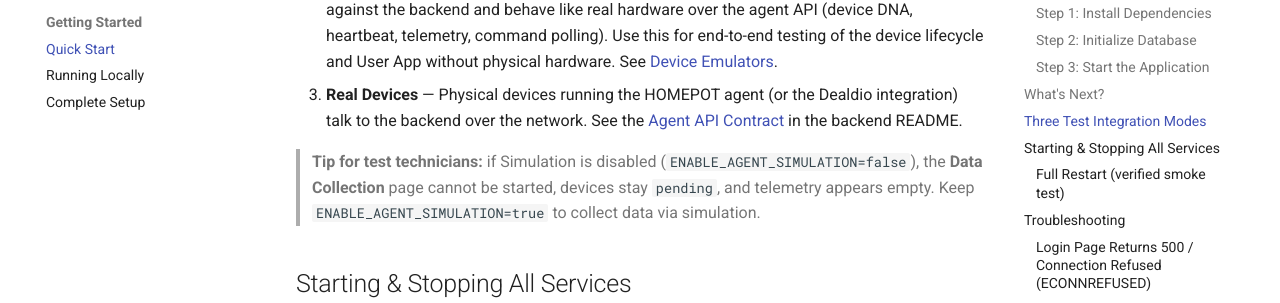
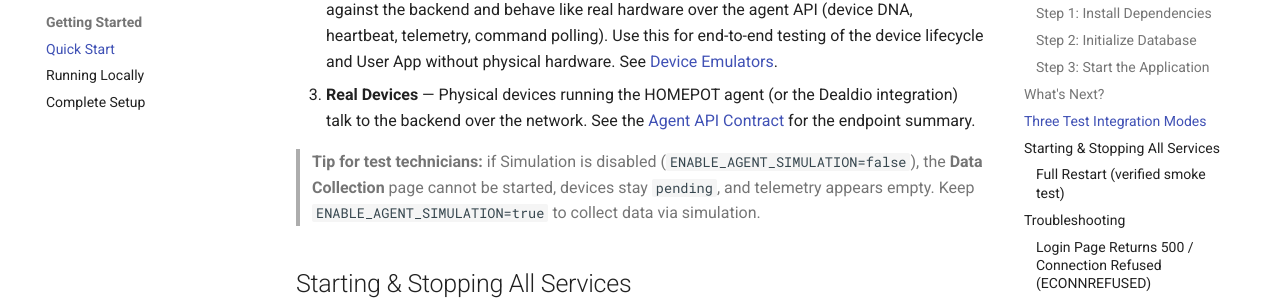
Before and after one commit to brunel-opensim/homepot-client, an MkDocs documentation site: the page built from docs/getting-started.md, in a window 1280 px wide and 900 px high, scrolled down 2121 px. Shown: the part 149-452 px from the top of the window. Built offline with MkDocs 1.6.1 and Material for MkDocs 9.7.7, drawn with Linux system fonts in a browser that asks for light colours; comment, search, counter and statistics services are not loaded; the version menu is left out.

Commit message:
docs: fix mkdocs strict build failures
- Exclude docs/README.md from the built site (it conflicts with index.md
  as the mkdocs homepage); it remains in the repo as a per-dir guide.
- getting-started: point Real Devices link to the in-docs API contract
  (getfudo-preparatory-tasks.md) instead of ../backend/README.md, which is
  outside docs_dir and broke the link validator

```diff
--- a/docs/getting-started.md
+++ b/docs/getting-started.md
@@ -72,7 +72,7 @@
 
 1. **Simulation** — The backend's in-process agent simulator (`ENABLE_AGENT_SIMULATION=true`, the default in `backend/.env`) starts a simulated agent for every active POS/IoT device on startup. It writes heartbeats, health checks, and metrics directly to the database, and flips devices from `pending` to `active`. No external process is needed.
 2. **Emulation** — Standalone emulator processes (`./scripts/start-emulator.sh`) authenticate against the backend and behave like real hardware over the agent API (device DNA, heartbeat, telemetry, command polling). Use this for end-to-end testing of the device lifecycle and User App without physical hardware. See [Device Emulators](device-emulators.md).
-3. **Real Devices** — Physical devices running the HOMEPOT agent (or the Dealdio integration) talk to the backend over the network. See the [Agent API Contract](../backend/README.md#agent-api-contract-pilot) in the backend README.
+3. **Real Devices** — Physical devices running the HOMEPOT agent (or the Dealdio integration) talk to the backend over the network. See the [Agent API Contract](getfudo-preparatory-tasks.md#3-api-contract-summary) for the endpoint summary.
 
 > **Tip for test technicians:** if Simulation is disabled (`ENABLE_AGENT_SIMULATION=false`), the **Data Collection** page cannot be started, devices stay `pending`, and telemetry appears empty. Keep `ENABLE_AGENT_SIMULATION=true` to collect data via simulation.
 
--- a/mkdocs.yml
+++ b/mkdocs.yml
@@ -4,6 +4,11 @@
 site_description: Homogenous Cyber Management of End-Points and OT - Gateway Management System
 site_author: Brunel OpenSim
 site_url: https://homepot-client.readthedocs.io/en/latest/
+
+# Exclude files from the docs site (kept in repo as per-dir guides).
+# docs/index.md is the mkdocs homepage; README.md would otherwise conflict with it.
+exclude_docs: |
+  README.md
 
 # Repository
 repo_name: brunel-opensim/homepot-client
```
